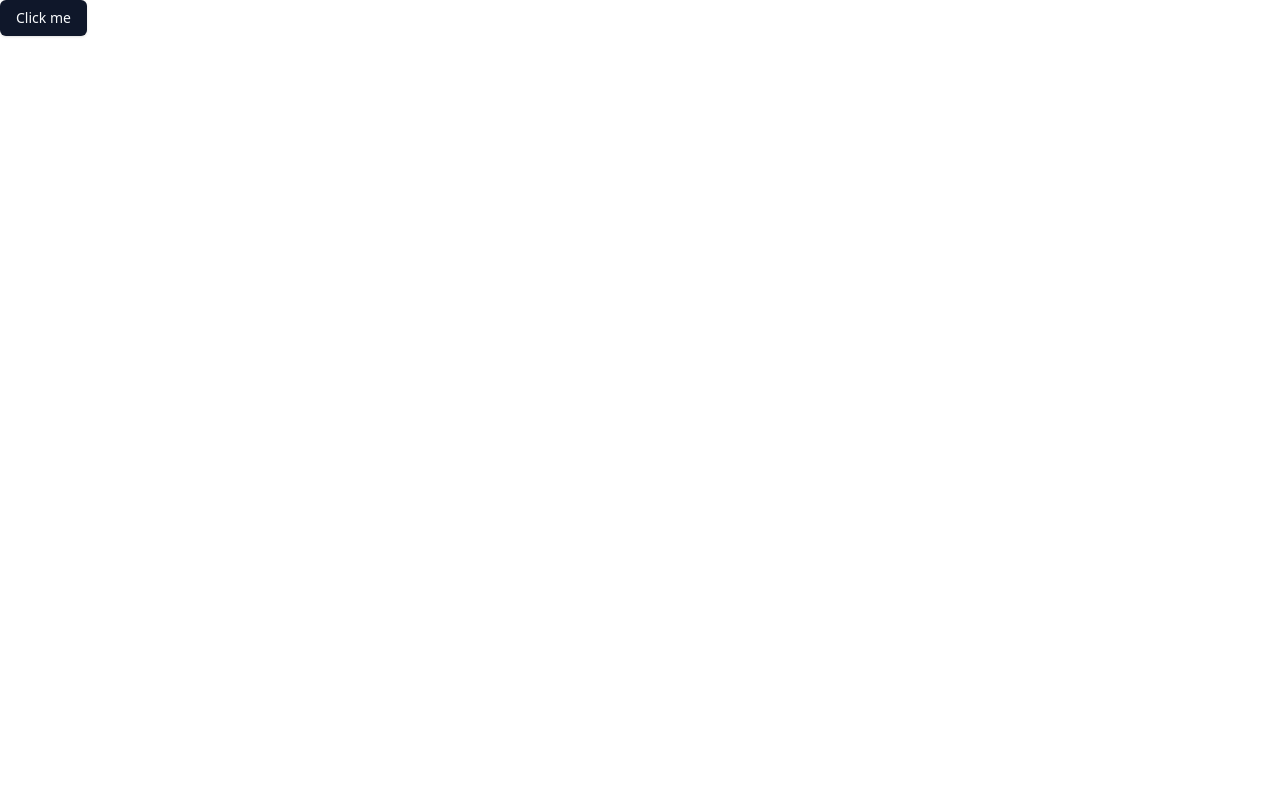
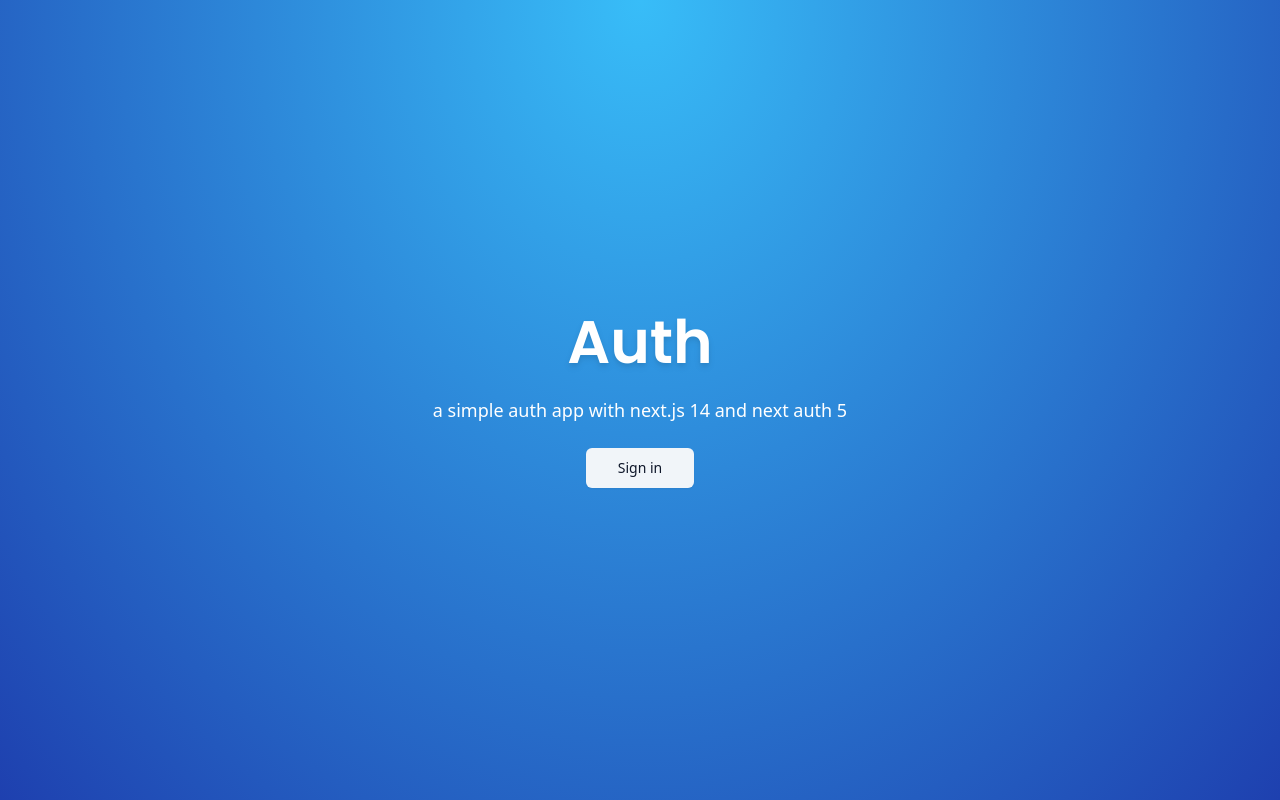
Before and after one commit to parves371/next-auth-v5, a Next.js app: page / in a window 1280 px wide. Built offline with nearby package versions, Linux system fonts and the light colour scheme.

Commit message:
add Home page

```diff
--- a/app/page.tsx
+++ b/app/page.tsx
@@ -1,4 +1,36 @@
+import { Poppins } from "next/font/google";
+import { cn } from "@/lib/utils";
 import { Button } from "@/components/ui/button";
+import LoginButton from "@/components/auth/Login-Button";
+
+const font = Poppins({
+  subsets: ["latin"],
+  weight: ["600"],
+});
+
 export default function Home() {
-  return <Button>Click me</Button>;
+  return (
+    <main className="flex h-full flex-col items-center justify-center bg-[radial-gradient(ellipse_at_top,_var(--tw-gradient-stops))] from-sky-400 to-blue-800">
+      <div className="space-y-6 text-center">
+        <h1
+          className={cn(
+            "text-6xl font-semibold text-white drop-shadow-md",
+            font.className
+          )}
+        >
+          Auth
+        </h1>
+        <p className="text-white text-lg">
+          a simple auth app with next.js 14 and next auth 5
+        </p>
+        <div>
+          <LoginButton>
+            <Button variant={"secondary"} size={"lg"}>
+              Sign in
+            </Button>
+          </LoginButton>
+        </div>
+      </div>
+    </main>
+  );
 }
--- /dev/null
+++ b/components/auth/login-button.tsx
@@ -0,0 +1,26 @@
+"use client";
+import { useRouter } from "next/navigation";
+
+interface LoginButtonProps {
+  children: React.ReactNode;
+  mode?: "modal" | "redirect";
+  asChild?: boolean;
+}
+
+const LoginButton = ({
+  children,
+  mode = "redirect",
+  asChild,
+}: LoginButtonProps) => {
+  const router = useRouter();
+  const onClick = () => {
+    router.push("/auth/login");
+  };
+
+  if (mode === "modal") {
+    return <span>Todo Implement</span>;
+  }
+  return <span onClick={onClick}>{children}</span>;
+};
+
+export default LoginButton;
```
